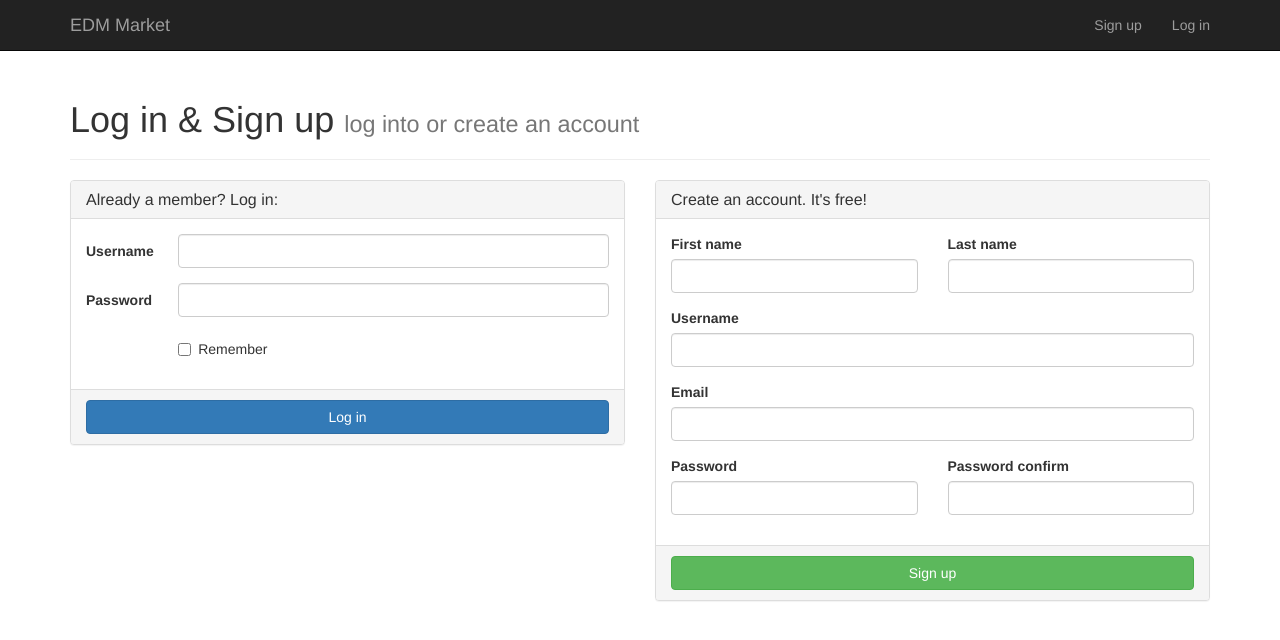
After one commit to peaceman/glowing-tribble, a Django app: template edmuser/templates/account/login_signup.html in a window 1280 px wide. The commit adds this page. Shown: the top 640 px of the page. Run offline with Django 3.2, Linux system fonts and the light colour scheme; the template is opened without the code that fills it, so the values that code supplies are empty, except form fields; tables that the repository leaves empty hold one stand-in row (values such as "Sample post"); form fields are guessed from the names that the template uses; some libraries are stand-ins or nearby versions.

Commit message:
layout, merge of login and signup templates

```diff
--- a/edm/urls.py
+++ b/edm/urls.py
@@ -11,6 +11,7 @@ urlpatterns = patterns('',
     url(r'^$', 'main.views.home', name='home'),
     url('', include('social.apps.django_app.urls', namespace='social')),
     url(r'^account/signup/$', edmuser.views.SignUpView.as_view(), name='account_signup'),
+    url(r'^account/login/$', edmuser.views.LoginView.as_view(), name='account_login'),
     url(r'^account/', include('account.urls')),
     url(r'^admin/', include(admin.site.urls)),
 )
--- /dev/null
+++ b/edmuser/templates/account/login_signup.html
@@ -0,0 +1,184 @@
+{% extends 'main/layout.html' %}
+{% load i18n %}
+{% block content %}
+    <div class="page-header">
+        <h1>{% trans 'Log in & Sign up' %}
+            <small>{% trans 'log into or create an account' %}</small>
+        </h1>
+    </div>
+    <div class="row">
+        <div class="col-md-6">
+            <form class="form-horizontal" action="{% url 'account_login' %}" method="POST">
+                {% csrf_token %}
+                {% for hidden in login_form.hidden_fields %}
+                    {{ hidden }}
+                {% endfor %}
+                <div class="panel panel-default">
+                    <div class="panel-heading">
+                        <h2 class="panel-title">{% trans 'Already a member? Log in:' %}</h2>
+                    </div>
+                    <div class="panel-body">
+                        {% for error in login_form.non_field_errors %}
+                            <div class="alert alert-danger">
+                                {{ error }}
+                            </div>
+                        {% endfor %}
+                        <div class="form-group {% if login_form.username.errors %}has-error{% endif %}">
+                            <label class="col-md-2 control-label"
+                                   for="{{ login_form.username.id_for_label }}">{{ login_form.username.label }}</label>
+
+                            <div class="col-md-10">
+                                <input class="form-control" id="{{ login_form.username.id_for_label }}"
+                                       name="{{ login_form.username.html_name }}" type="text"/>
+                                {% if login_form.username.errors %}
+                                    <div class="help-block">
+                                        {{ login_form.username.errors }}
+                                    </div>
+                                {% endif %}
+                            </div>
+                        </div>
+                        <div class="form-group {% if login_form.password.errors %}has-error{% endif %}">
+                            <label class="col-md-2 control-label"
+                                   for="{{ login_form.password.id_for_label }}">{{ login_form.password.label }}</label>
+
+                            <div class="col-md-10">
+                                <input class="form-control" type="password" id="{{ login_form.password.id_for_label }}"
+                                       name="{{ login_form.password.html_name }}"/>
+                                {% if login_form.password.errors %}
+                                    <div class="help-block">
+                                        {{ login_form.password.errors }}
+                                    </div>
+                                {% endif %}
+                            </div>
+                        </div>
+                        <div class="form-group {% if login_form.remember.errors %}has-error{% endif %}">
+                            <div class="col-sm-offset-2 col-sm-10">
+                                <div class="checkbox">
+                                    <label>
+                                        {{ login_form.remember }} {{ login_form.remember.label }}
+                                    </label>
+                                </div>
+                            </div>
+                        </div>
+                    </div>
+                    <div class="panel-footer">
+                        <button class="btn btn-default btn-block btn-primary">{% trans 'Log in' %}</button>
+                    </div>
+                </div>
+            </form>
+        </div>
+        <div class="col-md-6">
+            <form action="{% url 'account_signup' %}" method="POST">
+                {% csrf_token %}
+                {% for hidden in signup_form.hidden_fields %}
+                    {{ hidden }}
+                {% endfor %}
+                <div class="panel panel-default">
+                    <div class="panel-heading">
+                        <h2 class="panel-title">{% trans "Create an account. It's free!" %}</h2>
+                    </div>
+                    <div class="panel-body">
+                        {% for error in signup_form.non_field_errors %}
+                            <div class="alert alert-danger">
+                                {{ error }}
+                            </div>
+                        {% endfor %}
+                        <div class="row">
+                            <div class="col-md-6">
+                                <div class="form-group {% if signup_form.first_name.errors %}has-error{% endif %}">
+                                    <label class="control-label"
+                                           for="{{ signup_form.first_name.id_for_label }}">{{ signup_form.first_name.label }}</label>
+                                    <input class="form-control" id="{{ signup_form.first_name.id_for_label }}"
+                                           value="{{ signup_form.first_name.value|default_if_none:"" }}"
+                                           name="{{ signup_form.first_name.html_name }}" type="text"/>
+                                    {% if signup_form.first_name.errors %}
+                                        <div class="help-block">
+                                            {{ signup_form.first_name.errors }}
+                                        </div>
+                                    {% endif %}
+                                </div>
+                            </div>
+                            <div class="col-md-6">
+                                <div class="form-group {% if signup_form.last_name.errors %}has-error{% endif %}">
+                                    <label class="control-label"
+                                           for="{{ signup_form.last_name.id_for_label }}">{{ signup_form.last_name.label }}</label>
+                                    <input class="form-control" id="{{ signup_form.last_name.id_for_label }}"
+                                           value="{{ signup_form.last_name.value|default_if_none:"" }}"
+                                           name="{{ signup_form.last_name.html_name }}" type="text"/>
+                                    {% if signup_form.last_name.errors %}
+                                        <div class="help-block">
+                                            {{ signup_form.last_name.errors }}
+                                        </div>
+                                    {% endif %}
+                                </div>
+                            </div>
+                        </div>
+
+                        <div class="form-group {% if signup_form.username.errors %}has-error{% endif %}">
+                            <label class="control-label"
+                                   for="{{ signup_form.username.id_for_label }}">{{ signup_form.username.label }}</label>
+                            <input class="form-control" id="{{ signup_form.username.id_for_label }}"
+                                   value="{{ signup_form.username.value|default_if_none:"" }}"
+                                   name="{{ signup_form.username.html_name }}"
+                                   type="text"/>
+                            {% if signup_form.username.errors %}
+                                <div class="help-block">
+                                    {{ signup_form.username.errors }}
+                                </div>
+                            {% endif %}
+                        </div>
+                        <div class="form-group {% if signup_form.email.errors %}has-error{% endif %}">
+                            <label class="control-label"
+                                   for="{{ signup_form.email.id_for_label }}">{{ signup_form.email.label }}</label>
+                            <input class="form-control" id="{{ signup_form.email.id_for_label }}"
+                                   value="{{ signup_form.email.value|default_if_none:"" }}"
+                                   name="{{ signup_form.email.html_name }}"
+                                   type="text"/>
+                            {% if signup_form.email.errors %}
+                                <div class="help-block">
+                                    {{ signup_form.email.errors }}
+                                </div>
+                            {% endif %}
+                        </div>
+
+                        <div class="row">
+                            <div class="col-md-6">
+                                <div class="form-group {% if signup_form.password.errors %}has-error{% endif %}">
+                                    <label class="control-label"
+                                           for="{{ signup_form.password.id_for_label }}">{{ signup_form.password.label }}</label>
+                                    <input class="form-control" type="password"
+                                           id="{{ signup_form.password.id_for_label }}"
+                                           name="{{ signup_form.password.html_name }}"/>
+                                    {% if signup_form.password.errors %}
+                                        <div class="help-block">
+                                            {{ signup_form.password.errors }}
+                                        </div>
+                                    {% endif %}
+                                </div>
+                            </div>
+                            <div class="col-md-6">
+                                <div class="form-group {% if signup_form.password_confirm.errors %}has-error{% endif %}">
+                                    <label class="control-label"
+                                           for="{{ signup_form.password_confirm.id_for_label }}">{{ signup_form.password_confirm.label }}</label>
+                                    <input class="form-control" type="password"
+                                           id="{{ signup_form.password_confirm.id_for_label }}"
+                                           name="{{ signup_form.password_confirm.html_name }}"/>
+                                    {% if signup_form.password_confirm.errors %}
+                                        <div class="help-block">
+                                            {{ signup_form.password_confirm.errors }}
+                                        </div>
+                                    {% endif %}
+                                </div>
+                            </div>
+                        </div>
+                    </div>
+
+                    <div class="panel-footer">
+                        <button type="submit"
+                                class="btn btn-default btn-block btn-success">{% trans 'Sign up' %}</button>
+                    </div>
+                </div>
+            </form>
+        </div>
+    </div>
+{% endblock %}
--- a/main/templates/main/layout.html
+++ b/main/templates/main/layout.html
@@ -3,7 +3,7 @@
 <!DOCTYPE html>
 <html>
 <head>
-    <title>Bootstrap 101 Template</title>
+    <title>EDM Market</title>
     <meta name="viewport" content="width=device-width, initial-scale=1.0">
     <!-- Bootstrap -->
     <link href="{% static 'bootstrap/dist/css/bootstrap.css' %}" rel="stylesheet" type="text/css"/>
@@ -17,10 +17,59 @@
 	  <script src="https://oss.maxcdn.com/libs/html5shiv/3.7.0/html5shiv.js"></script>
 	  <script src="https://oss.maxcdn.com/libs/respond.js/1.3.0/respond.min.js"></script>
 	<![endif]-->
+    <style>
+        /* Sticky footer styles
+        -------------------------------------------------- */
+
+        html,
+        body {
+            height: 100%;
+            /* The html and body elements cannot have any padding or margin. */
+        }
+
+        /* Wrapper for page content to push down footer */
+        #wrap {
+            min-height: 100%;
+            height: auto !important;
+            height: 100%;
+            /* Negative indent footer by its height */
+            margin: 0 auto -60px;
+            /* Pad bottom by footer height */
+            padding: 0 0 60px;
+        }
+
+        /* Set the fixed height of the footer here */
+        #footer {
+            height: 60px;
+            background-color: #f5f5f5;
+        }
+
+        /* Custom page CSS
+        -------------------------------------------------- */
+        /* Not required for template or sticky footer method. */
+
+        #wrap > .container {
+            padding: 60px 15px 0;
+        }
+
+        .container .credit {
+            margin: 20px 0;
+        }
+
+        #footer > .container {
+            padding-left: 15px;
+            padding-right: 15px;
+        }
+
+        code {
+            font-size: 80%;
+        }
+    </style>
 </head>
 <body>
+<div id="wrap">
+    <nav class="navbar navbar-default navbar-fixed-top navbar-inverse" role="navigation">
         <div class="container">
-    <nav class="navbar navbar-default" role="navigation">
             <!-- Brand and toggle get grouped for better mobile display -->
             <div class="navbar-header">
                 <button type="button" class="navbar-toggle" data-toggle="collapse"
@@ -30,7 +79,7 @@
                     <span class="icon-bar"></span>
                     <span class="icon-bar"></span>
                 </button>
-            <a class="navbar-brand" href="/">EDM</a>
+                <a class="navbar-brand" href="/">EDM Market</a>
             </div>
 
             <!-- Collect the nav links, forms, and other content for toggling -->
@@ -38,7 +87,8 @@
                 <ul class="nav navbar-nav navbar-right">
                     {% if user.is_authenticated %}
                         <li class="dropdown">
-                        <a class="dropdown-toggle" href="" data-toggle="dropdown">{{ user.username }} <b class="caret"></b></a>
+                            <a class="dropdown-toggle" href="" data-toggle="dropdown">{{ user.username }} <b
+                                    class="caret"></b></a>
                             <ul class="dropdown-menu">
                                 <li>
                                     <a href="{% url 'account_settings' %}">{% trans 'Settings' %}</a>
@@ -57,7 +107,9 @@
                 </ul>
             </div>
             <!-- /.navbar-collapse -->
+        </div>
     </nav>
+    <div class="container">
         {% if messages %}
             <div class="messages">
                 {% for message in messages %}
@@ -67,5 +119,6 @@
         {% endif %}
         {% block content %}{% endblock %}
     </div>
+</div>
 </body>
 </html>
```
Also changed, not shown: edmuser/templates/account/login.html (deleted, +0 -51 lines), edmuser/templates/account/signup.html (deleted, +0 -85 lines), edmuser/views.py (+17 -1 lines). Lines whose indentation alone changed are shown as unchanged.
